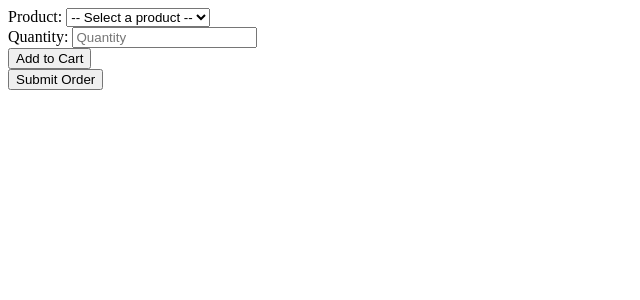
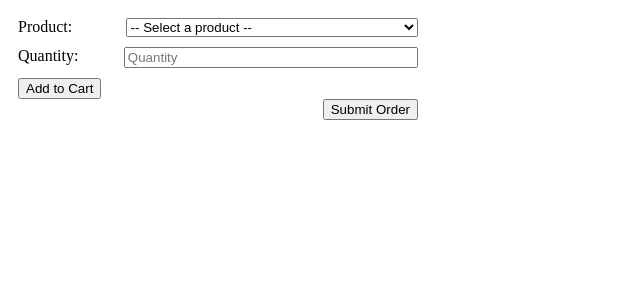
Before and after one commit to Hostage15/my-app, an Angular app: page / in a window 1280 px wide. Shown: the top 300 px of the page, without its empty margins (0-640 px from the left). Built offline with nearby package versions, Linux system fonts and the light colour scheme.

Commit message:
[MYAPP-3] Cheese bundle price and form validation

```diff
--- a/src/app/orders/orders.component.css
+++ b/src/app/orders/orders.component.css
@@ -0,0 +1,26 @@
+form {
+  width: 400px;
+  padding: 10px;
+  margin-bottom: 20px;
+}
+
+.field {
+  width: 100%;
+  margin-bottom: 10px;
+  display: flex;
+}
+
+.field input,
+.field select {
+  width: 100%;
+  flex-grow: 1;
+}
+
+label {
+  margin-right: 20px;
+  width: 120px;
+}
+
+.submit-button {
+    float: right;
+}
--- a/src/app/orders/orders.component.html
+++ b/src/app/orders/orders.component.html
@@ -10,7 +10,6 @@
         <div class="field">
             <label>Quantity: </label>
             <input type="number" placeholder="Quantity" min="0" [(ngModel)]="quantity" name="quantity">
-
         </div>
         <div class="cart">
             <span style="color: red" *ngIf="errorMsg !=''">{{errorMsg}}</span>
--- a/src/app/orders/orders.component.ts
+++ b/src/app/orders/orders.component.ts
@@ -31,7 +31,7 @@ export class OrdersComponent implements OnInit {
       this.calculatePrice();
       console.log('Product: ', this.product);
       console.log('Quantity: ', this.quantity);
-    } else this.errorMsg = 'Please enter both product & quantity';
+    } else this.errorMsg = 'Please enter both product & quantity'; // Validate input
   }
 
   calculatePrice(): void {
@@ -48,32 +48,36 @@ export class OrdersComponent implements OnInit {
     });
     console.log(productBundle, 'BUNDEL');
     switch (productBundle.length) {
-      case 2:
+      case 2: //Cheese
         var remainder = this.quantity % 5;
         console.log(remainder, '%5');
         if (this.quantity >= 5) {
           if (remainder == 0) {
             this.bundlePrice = 20.95 * (this.quantity / 5);
+          } else {
+            this.singlePriceCE(remainder);
           }
-          if (remainder == 1 || remainder == 2)
-            this.bundlePrice =
-              ((this.quantity - remainder) / 5) * 20.95 + remainder * 5.95;
-          if (remainder == 3 || remainder == 4) {
-            this.bundlePrice =
-              ((this.quantity - remainder) / 5) * 20.95 +
-              14.95 +
-              (remainder - 3) * 5.95;
-              this.bundlePrice = Math.round(this.bundlePrice * 100)/100
-          }
-        }
-        //Under 5
+        } else this.singlePriceCE(this.quantity)
         break;
-      case 3:
+      case 3: // Ham
         var remainder = this.quantity % 8;
         break;
       default:
-        console.log('SOY S');
+        console.log('SOY S'); // Soy sauce
     }
     console.log('Bundle price: ', this.bundlePrice);
   }
+
+  singlePriceCE(quantity: any) {
+    if (quantity == 1 || quantity == 2)
+      this.bundlePrice =
+        ((this.quantity - quantity) / 5) * 20.95 + quantity * 5.95;
+    if (quantity == 3 || quantity == 4) {
+      this.bundlePrice =
+        ((this.quantity - quantity) / 5) * 20.95 +
+        14.95 +
+        (quantity - 3) * 5.95;
+      this.bundlePrice = Math.round(this.bundlePrice * 100) / 100;
+    }
+  }
 }
```
